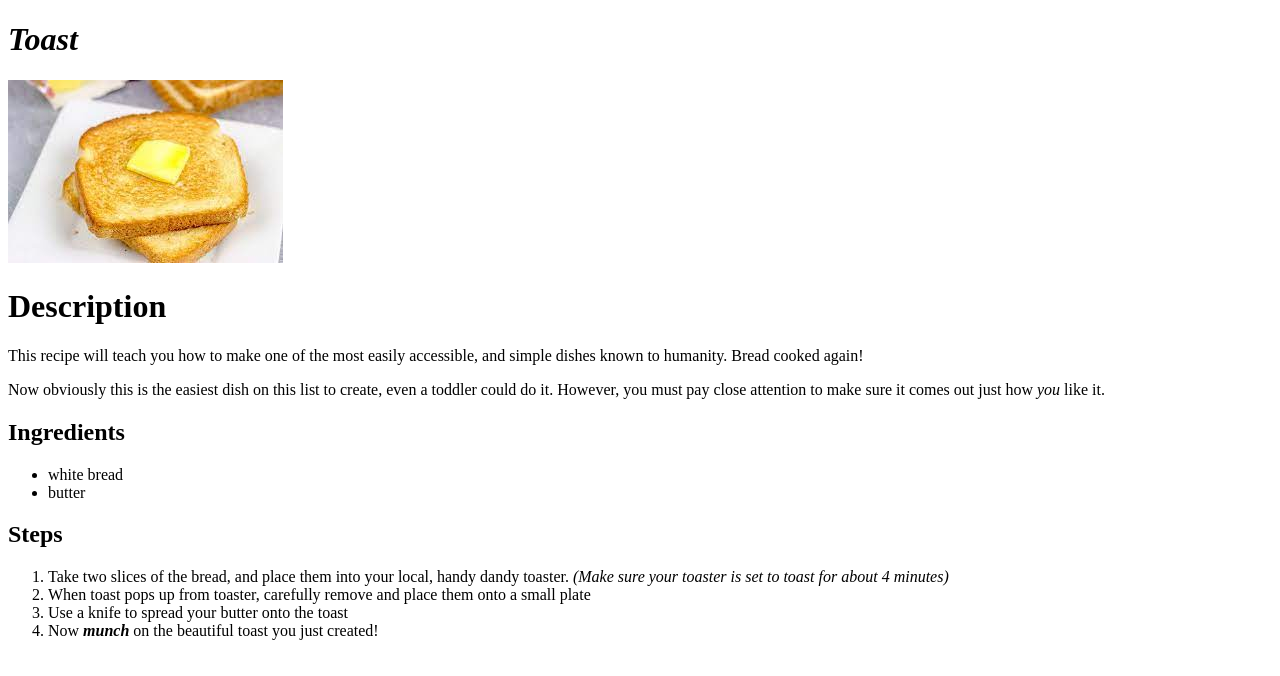
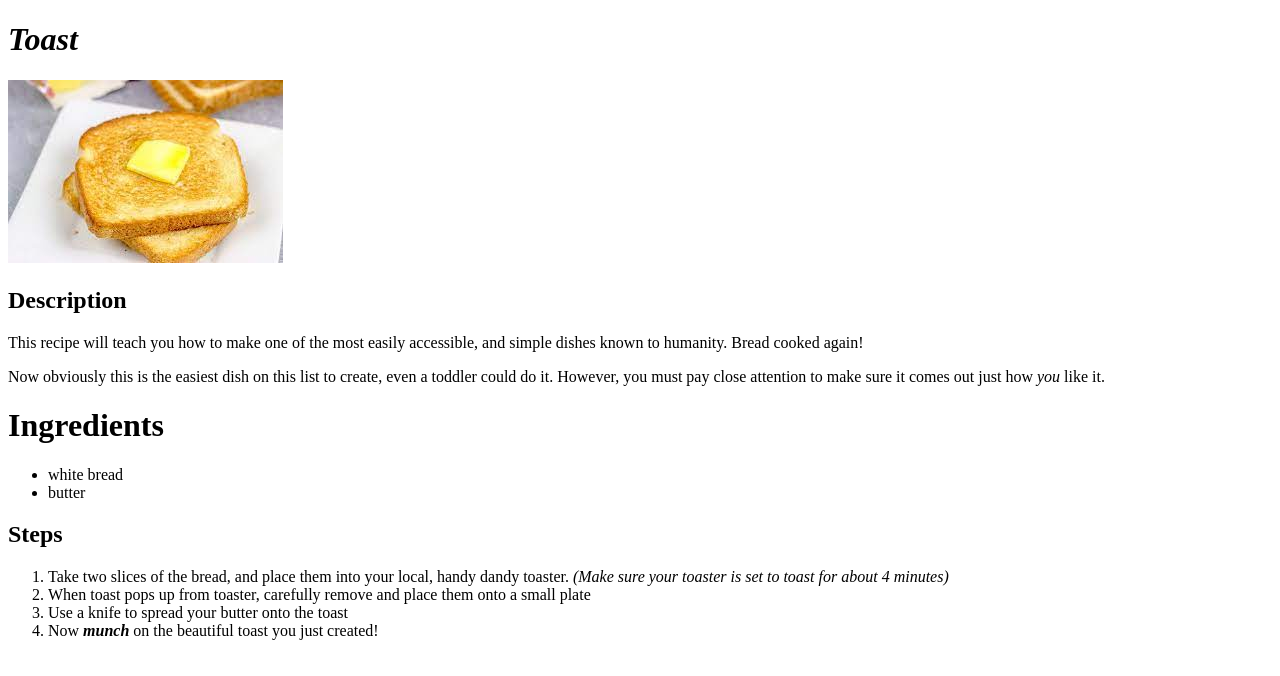
Before and after one commit to bigbrainSK/odin-recipes, a plain HTML site: page recipes/toast.html in a window 1280 px wide. Drawn offline with Linux system fonts and the light colour scheme.

Commit message:
swap toast and keema home page

```diff
--- a/recipes/toast.html
+++ b/recipes/toast.html
@@ -11,7 +11,7 @@
     <img src="toast.jpg" alt="Very plain double stack
     of toast with butter slice on top">
 
-    <h1>Description</h1>
+    <h2>Description</h2>
     <p>This recipe will teach you how to make one of the
         most easily accessible, and simple dishes known to
         humanity. Bread cooked again!</p>
@@ -20,7 +20,7 @@
         pay close attention to make sure it comes out just how
         <em>you</em> like it. </p>
 
-    <h2>Ingredients</h2>
+    <h1>Ingredients</h1>
     <ul>
         <li>white bread</li>
         <li>butter</li>
```
Also changed, not shown: index.html (+1 -1 lines).
